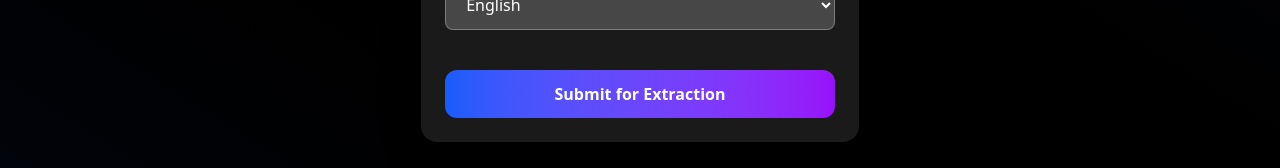
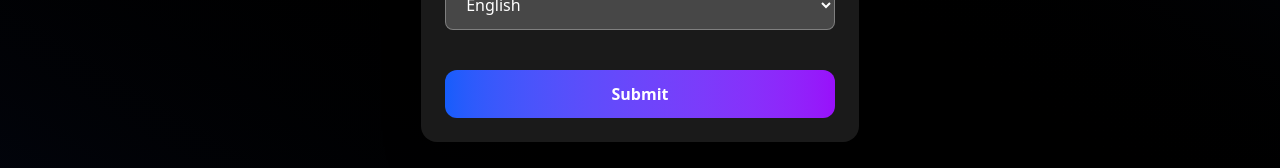
Before and after one commit to suhasbm09/Text-Extractor, a React (Vite) app in the folder front-end/: page / in a window 1280 px wide. Shown: the part 482-650 px from the top of the page. Built offline with nearby package versions, Linux system fonts and the light colour scheme.

Commit message:
final-update-2

```diff
--- a/front-end/src/Pages/Home.jsx
+++ b/front-end/src/Pages/Home.jsx
@@ -49,7 +49,7 @@ function Home() {
 
       navigate("/result", { state: data });
     } catch (err) {
-      alert("❌ Extraction failed: " + err.message);
+      alert(" Extraction failed: " + err.message);
     } finally {
       setLoading(false);
     }
@@ -91,7 +91,7 @@ function Home() {
 
           {file && !fileError && (
             <p className="text-green-400 text-center text-sm sm:text-base">
-              ✅ Selected: {file.name}
+               Selected: {file.name}
             </p>
           )}
           {fileError && (
@@ -118,7 +118,7 @@ function Home() {
                        py-2 sm:py-3 rounded-xl text-sm sm:text-base
                        transition-opacity duration-200 disabled:opacity-50 disabled:cursor-not-allowed"
           >
-            Submit for Extraction
+            Submit
           </button>
         </form>
       </div>
--- a/front-end/src/Pages/Result.jsx
+++ b/front-end/src/Pages/Result.jsx
@@ -32,7 +32,7 @@ function Result() {
   return (
     <div className="min-h-screen  text-white flex flex-col items-center p-4">
       <h1 className="text-3xl sm:text-4xl md:text-5xl font-bold text-cyan-400 mb-6 text-center">
-        OCR Result
+        Extracted Text
       </h1>
 
       <div className="bg-white/10 border border-white/20 p-4 sm:p-6 md:p-8 rounded-xl shadow-lg w-full max-w-3xl overflow-y-auto max-h-[60vh] space-y-3">
```
